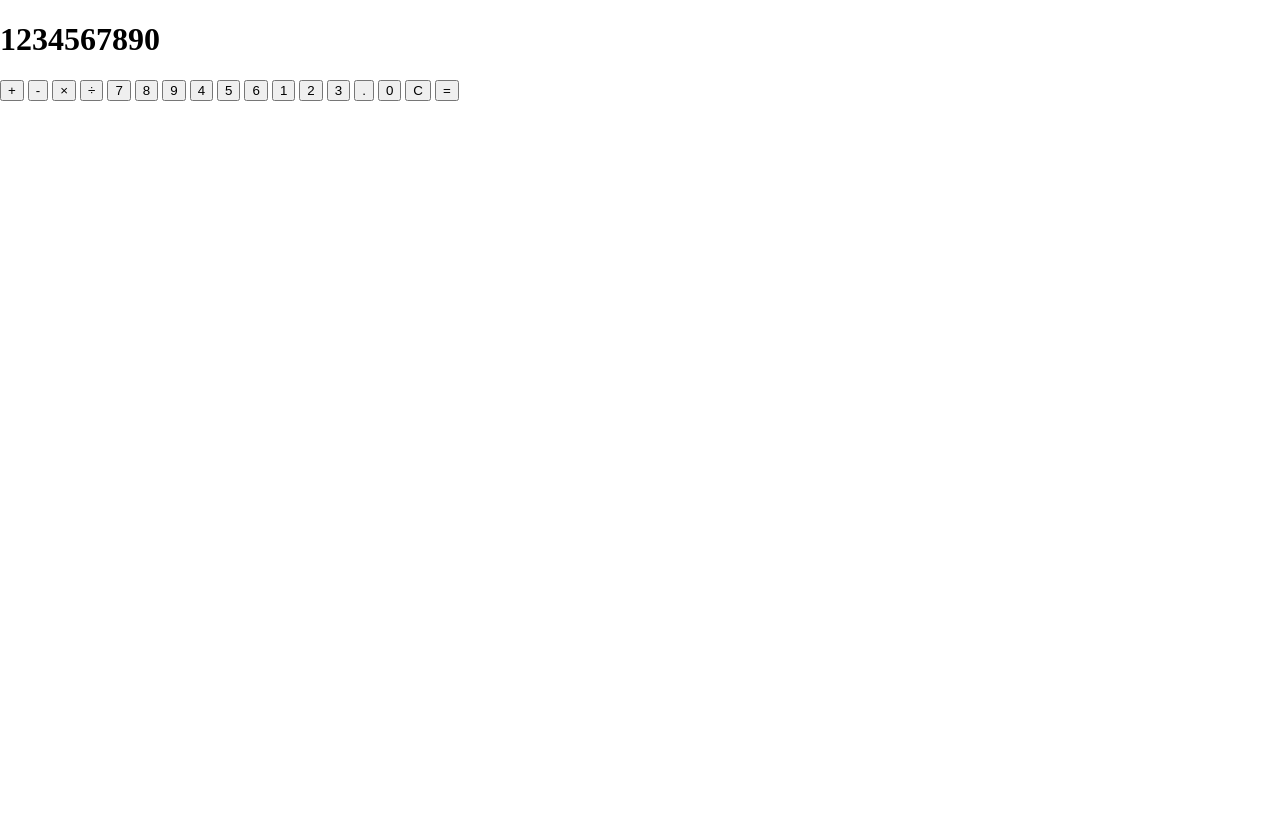
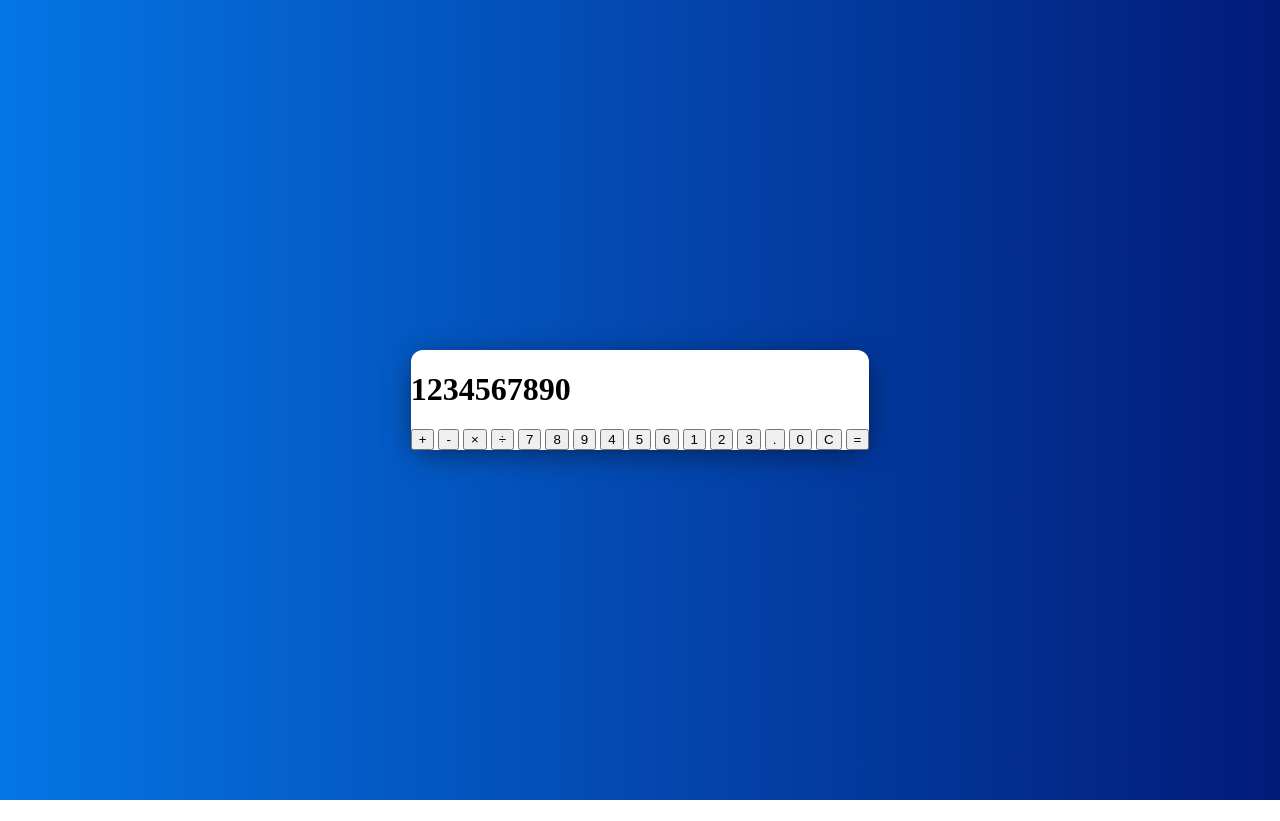
Before and after one commit to salderahamza/calculator, a plain HTML site: page index.html in a window 1280 px wide. After the commit the page ends 800 px from the top, so only its background shows below. Drawn offline with Linux system fonts and the light colour scheme.

Commit message:
calculator styling added

```diff
--- a/style.css
+++ b/style.css
@@ -5,4 +5,15 @@ html {
 body {
     margin: 0;
     min-height: 100vh;
+    display: flex;
+    justify-content: center;
+    align-items: center;
+    background: linear-gradient(to right, #0575e6, #021b79);
 }
+
+.calculator {
+    background: white;
+    min-width: 400px;
+    border-radius: 12px;
+    box-shadow: 0 5px 30px -5px rgba(0, 0, 0, 0.6);
+}
```
